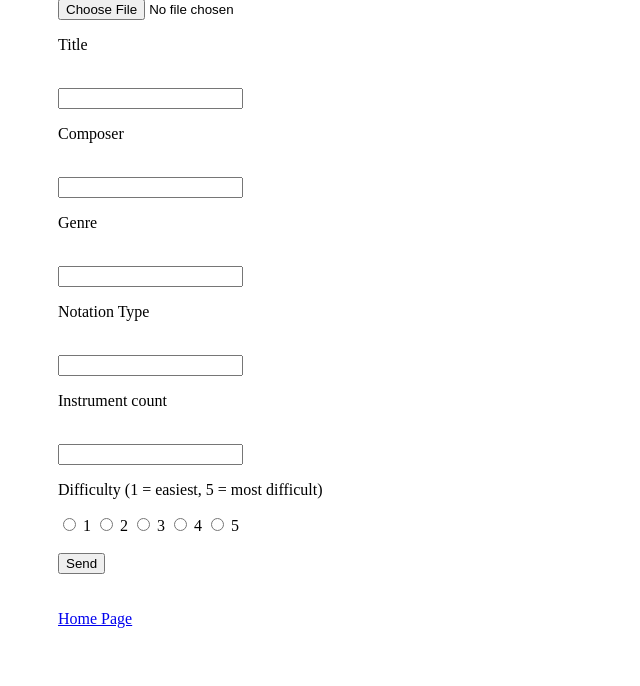
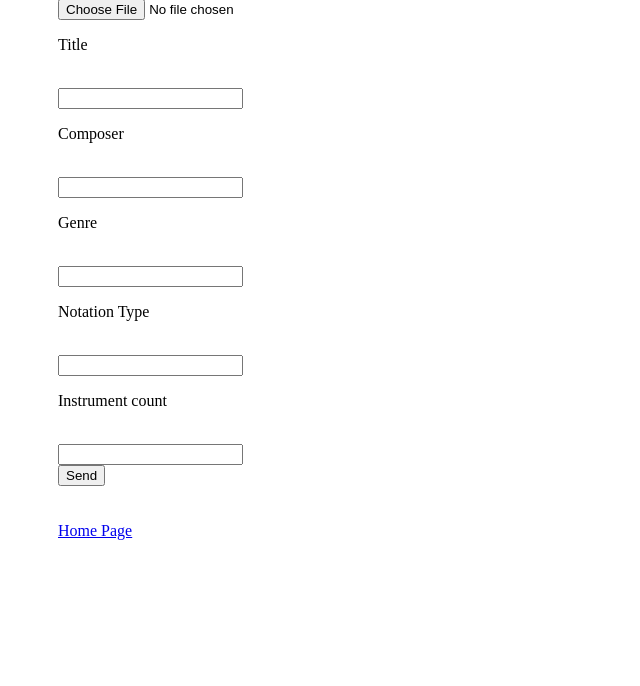
Before and after one commit to ElectricShakuhachi/tietokantasovellus-shakuarchive, a Flask app: page /upload in a window 1280 px wide. Shown: the part 311-997 px from the top of the page, without its empty margins (0-640 px from the left). After the commit the page ends 851 px from the top, so only its background shows below. Run offline with Flask 2, Linux system fonts and the light colour scheme.

Commit message:
remove some lines from sql command on upload because that part is going to be done elsewhere

```diff
--- a/src/app.py
+++ b/src/app.py
@@ -120,18 +120,18 @@ def upload_file():
             composer = request.form["composer"]
             instrument_count = request.form["instrumentcount"]
             notation = request.form["notation"]
+            genre = request.form["genre"]
             sql = "INSERT INTO compositions \
                 (title, filename, composer, \
                 instrumentcount, views, \
-                notation, user_id) VALUES \
+                notation, genre, user_id) VALUES \
                 (:title, :filename, :composer, \
                 :instrumentcount, :views, \
-                :notation, :user_id); \
-                INSERT INTO"#################################################
+                :notation, :genre, :user_id)"
             db.session.execute(sql, {"title":title,
             "filename":filename, "composer":composer,
             "instrumentcount":instrument_count, "views":0,
-            "notation":notation, "user_id":user_id})
+            "notation":notation, "genre":genre, "user_id":user_id})
             db.session.commit()
             flash("File uploaded succesfully")
             return redirect("/")
--- a/src/templates/upload.html
+++ b/src/templates/upload.html
@@ -12,17 +12,6 @@
 		<input type="text" name="notation"><br>
 		<p>Instrument count</p><br>
 		<input type="text" name="instrumentcount"><br>
-		<p>Difficulty (1 = easiest, 5 = most difficult)</p>
-		<input id="diff1" type="radio" name="difficulty" value="1">
-		<label for="diff1">1</label>
-		<input id="diff2" type="radio" name="difficulty" value="2">
-		<label for="diff2">2</label>
-		<input id="diff3" type="radio" name="difficulty" value="3">
-		<label for="diff3">3</label>
-		<input id="diff4" type="radio" name="difficulty" value="4">
-		<label for="diff4">4</label>
-		<input id="diff5" type="radio" name="difficulty" value="5">
-		<label for="diff5">5</label><br><br>
 		<input type="submit" value="Send">
 	</form><br><br>
 	<a href="/">Home Page</a>
```
